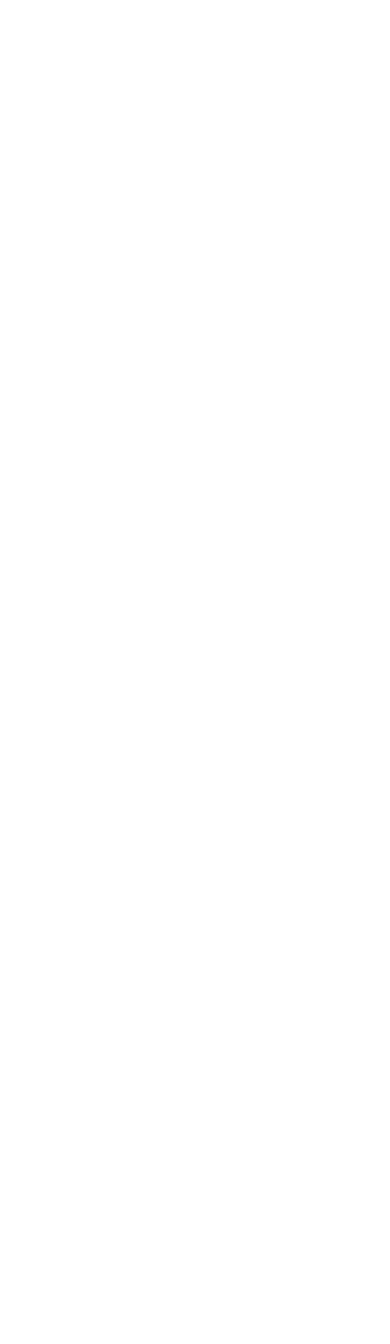
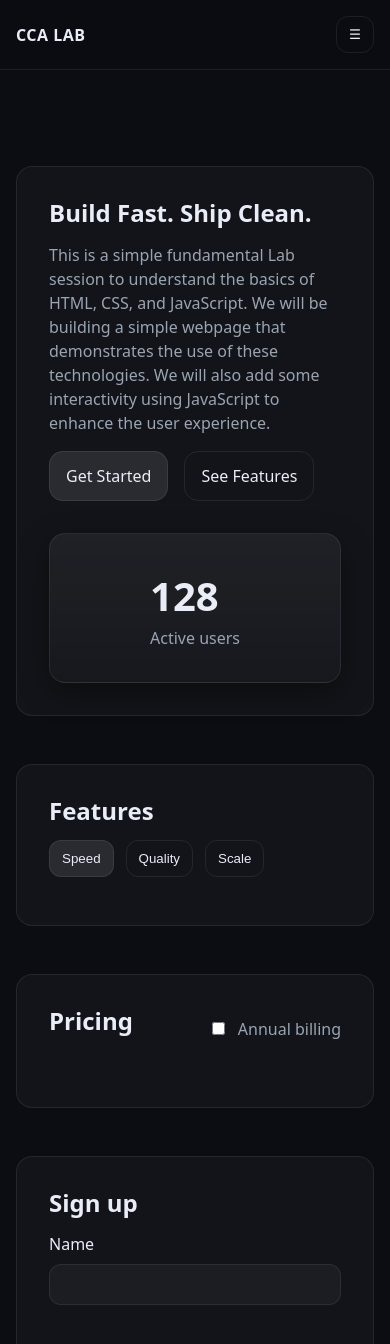
Before and after one commit to KasunLakma/cca-lab-01, a plain HTML site: page index.html in a window 390 px wide. Shown: the top 1344 px of the page. Before the commit the page ends 844 px from the top, so only its background shows below. Drawn offline with Linux system fonts and the light colour scheme.

Commit message:
Add initial site HTML and styles
Implemented the basic landing page structure using semantic HTML. Added global layout rules, reusable UI components (buttons, cards), form styles, and responsive breakpoints. Included a mobile navigation pattern to support future JS interactivity.

```diff
--- a/index.html
+++ b/index.html
@@ -1,12 +1,161 @@
+<html>
+  <head></head>
+  <body></body>
 <html lang="en">
-    <head>
-        <meta charset="UTF-8"/>
-        <meta name="viewport" content="width=device-width, initial-scale=1.0"/>
-        <title>CCA LAB SESSION 1</title>
-        <link rel="stylesheet" href="./styles.css"/>
+  <head>
+    <meta charset="utf-8" />
+    <meta name="viewport" content="width=device-width, initial-scale=1.0" />
+    <!-- Title of the webpage that appears in the browser tab -->
+    <title>CCA LAB SESSION 2802</title>
+    <link rel="stylesheet" href="./styles.css" />
+  </head>
+  <body>
+    <!-- ===== Site Header (Component: SiteHeader) ===== -->
+    <header class="SiteHeader">
+      <a href="./" class="Logo" aria-label="CCA home">CCA LAB</a>
+      <button
+        class="IconButton"
+        id="menuBtn"
+        type="button"
+        aria-expanded="false"
+        aria-controls="nav"
+      >
+        ☰ <span class="sr-only">Open menu</span>
+      </button>
+      <nav id="nav" class="Nav" aria-label="Primary">
+        <a href="#features">Features</a>
+        <a href="#pricing">Pricing</a>
+        <a href="#signup">Sign up</a>
+      </nav>
+    </header>
+    <main class="Page">
+      <!-- ===== Hero (Component: Hero) ===== -->
+      <section class="Hero" aria-label="Hero">
+        <div class="Hero__Content">
+          <h1>Build Fast. Ship Clean.</h1>
+          <p>
+            This is a simple fundamental Lab session to understand the basics of
+            HTML, CSS, and JavaScript. We will be building a simple webpage that
+            demonstrates the use of these technologies. We will also add some
+            interactivity using JavaScript to enhance the user experience.
+          </p>
+          <div class="Hero__actions">
+            <a class="Btn Btn--primary" href="#signup">Get Started</a>
+            <a class="Btn Btn--ghost" href="#features">See Features</a>
+          </div>
+        </div>
+        <div class="Hero__card" aria-hidden="true">
+          <div class="Stat">
+            <div class="Stat__value" id="liveUsers">128</div>
+            <div class="Stat__label">Active users</div>
+          </div>
+        </div>
+      </section>
+      <!-- ===== Features (Component: Features) ===== -->
+      <section id="features" class="Features">
+        <h2>Features</h2>
 
-    </head>
-    <body>
-        <script src="./app.js " defer></script>
-    </body>
+        <!-- Tabs container -->
+        <div class="Tabs">
+          <!-- The tab buttons
+             We’ll toggle .is-active with JS
+             data-tab = key we use to choose content from our data object
+        -->
+          <div class="Tabs__list" role="tablist" aria-label="Feature tabs">
+            <button
+              class="Tab is-active"
+              type="button"
+              role="tab"
+              data-tab="speed"
+              aria-selected="true"
+            >
+              Speed
+            </button>
+            <button
+              class="Tab"
+              type="button"
+              role="tab"
+              data-tab="quality"
+              aria-selected="false"
+            >
+              Quality
+            </button>
+            <button
+              class="Tab"
+              type="button"
+              role="tab"
+              data-tab="scale"
+              aria-selected="false"
+            >
+              Scale
+            </button>
+          </div>
+
+          <!-- Tab panel where JS renders content (state-driven rendering) -->
+          <div class="Tabs__panel" id="tabPanel" role="tabpanel"></div>
+        </div>
+      </section>
+      <!-- ===== Pricing (Component: Pricing) ===== -->
+      <section id="pricing" class="Pricing">
+        <div class="Pricing__top">
+          <h2>Pricing</h2>
+
+          <!-- Billing switch (monthly/annual)
+             JS reads this input and updates state.billing
+        -->
+          <label class="Switch">
+            <input type="checkbox" id="billingToggle" />
+            <span>Annual billing</span>
+          </label>
+        </div>
+
+        <!-- Pricing cards are rendered by JS from data (not hardcoded) -->
+        <div class="Cards" id="pricingCards" aria-label="Pricing plans"></div>
+      </section>
+
+      <!-- ===== Signup (Component: SignupForm) ===== -->
+      <section id="signup" class="Signup">
+        <h2>Sign up</h2>
+
+        <!-- novalidate: we handle validation ourselves for learning -->
+        <form id="signupForm" novalidate>
+          <div class="Field">
+            <label for="name">Name</label>
+            <input id="name" name="name" autocomplete="name" />
+            <!-- Inline error container controlled by JS -->
+            <small class="Field__error" data-error-for="name"></small>
+          </div>
+
+          <div class="Field">
+            <label for="email">Email</label>
+            <input id="email" name="email" autocomplete="email" />
+            <small class="Field__error" data-error-for="email"></small>
+          </div>
+
+          <div class="Field">
+            <label for="track">Track</label>
+            <select id="track" name="track">
+              <option value="">Select one</option>
+              <option>Full-Stack</option>
+              <option>Software Engineer</option>
+            </select>
+            <small class="Field__error" data-error-for="track"></small>
+          </div>
+
+          <button class="Btn Btn--primary" type="submit">Create account</button>
+
+          <!-- Status message area (success / prompts) -->
+          <p class="Form__msg" id="formMsg" role="status"></p>
+        </form>
+      </section>
+    </main>
+
+    <!-- ===== Site Footer (Component: SiteFooter) ===== -->
+    <footer class="SiteFooter">
+      <small>Built during CCA Lab Session - HTML, CSS, and JS Essentials</small>
+    </footer>
+
+    <!-- Our JavaScript file where we handle all interactivity -->
+    <script src="./app.js" defer></script>
+  </body>
 </html>
--- a/styles.css
+++ b/styles.css
@@ -0,0 +1,339 @@
+/* styles.css
+  Focus: variables, spacing scale, responsive patterns, reusable UI pieces.
+*/
+
+/* ===== Design Tokens / Variables ===== */
+:root {
+  /* Colours */
+  --bg: #0b0d12;
+  --card: #121622;
+  --text: #e9edf7;
+  --muted: #9aa4b2;
+  --line: rgba(255, 255, 255, 0.08);
+
+  /* Shape */
+  --r: 16px;
+
+  /* Spacing scale */
+  --s1: 8px;
+  --s2: 12px;
+  --s3: 16px;
+  --s4: 24px;
+  --s5: 32px;
+  --s6: 48px;
+
+  /* Layout */
+  --max: 1100px;
+
+  /* Shadow */
+  --shadow: 0 10px 30px rgba(0, 0, 0, 0.35);
+}
+
+/* ===== Reset-ish basics ===== */
+* {
+  box-sizing: border-box;
+}
+html,
+body {
+  margin: 0;
+  padding: 0;
+}
+body {
+  font-family:
+    system-ui,
+    -apple-system,
+    Segoe UI,
+    Roboto,
+    Arial,
+    sans-serif;
+  background: var(--bg);
+  color: var(--text);
+  line-height: 1.5;
+}
+a {
+  color: inherit;
+  text-decoration: none;
+}
+h1,
+h2,
+h3 {
+  line-height: 1.15;
+  margin: 0 0 var(--s3);
+}
+p {
+  margin: 0 0 var(--s3);
+  color: var(--muted);
+}
+
+/* Screen-reader only utility */
+.sr-only {
+  position: absolute;
+  width: 1px;
+  height: 1px;
+  overflow: hidden;
+  clip: rect(0, 0, 0, 0);
+  white-space: nowrap;
+}
+
+/* ===== Header ===== */
+.SiteHeader {
+  position: sticky;
+  top: 0;
+  z-index: 10;
+
+  display: flex;
+  align-items: center;
+  justify-content: space-between;
+
+  padding: var(--s3);
+
+  background: rgba(11, 13, 18, 0.85);
+  backdrop-filter: blur(10px);
+  border-bottom: 1px solid var(--line);
+}
+
+.Logo {
+  font-weight: 800;
+  letter-spacing: 0.5px;
+}
+
+/* Primary nav (desktop) */
+.Nav {
+  display: flex;
+  gap: var(--s4);
+  align-items: center;
+}
+
+/* Mobile menu button (hidden on desktop) */
+.IconButton {
+  display: none;
+  border: 1px solid var(--line);
+  background: transparent;
+  color: var(--text);
+  padding: 10px 12px;
+  border-radius: 12px;
+  cursor: pointer;
+}
+
+/* ===== Page container ===== */
+.Page {
+  max-width: var(--max);
+  margin: 0 auto;
+  padding: var(--s6) var(--s3);
+}
+
+/* ===== Hero ===== */
+.Hero {
+  display: grid;
+  grid-template-columns: 1.4fr 0.6fr;
+  gap: var(--s5);
+  align-items: stretch;
+  margin-bottom: var(--s6);
+}
+
+.Hero__actions {
+  display: flex;
+  gap: var(--s3);
+  flex-wrap: wrap;
+}
+
+.Hero__card {
+  background: linear-gradient(
+    180deg,
+    rgba(255, 255, 255, 0.06),
+    rgba(255, 255, 255, 0.02)
+  );
+  border: 1px solid var(--line);
+  border-radius: var(--r);
+  box-shadow: var(--shadow);
+  padding: var(--s5);
+
+  display: flex;
+  align-items: center;
+  justify-content: center;
+}
+
+.Stat__value {
+  font-size: 40px;
+  font-weight: 900;
+}
+.Stat__label {
+  color: var(--muted);
+}
+
+/* ===== Reusable Buttons ===== */
+.Btn {
+  display: inline-flex;
+  align-items: center;
+  justify-content: center;
+
+  border-radius: 14px;
+  padding: 12px 16px;
+
+  border: 1px solid var(--line);
+  gap: 10px;
+
+  transition:
+    transform 0.08s ease,
+    background 0.12s ease;
+}
+.Btn:hover {
+  transform: translateY(-1px);
+}
+.Btn--primary {
+  background: rgba(255, 255, 255, 0.1);
+}
+.Btn--ghost {
+  background: transparent;
+}
+
+/* ===== Section Card Pattern ===== */
+section {
+  margin: var(--s6) 0;
+  padding: var(--s5);
+
+  border: 1px solid var(--line);
+  border-radius: var(--r);
+  background: rgba(255, 255, 255, 0.03);
+}
+
+/* ===== Tabs ===== */
+.Tabs__list {
+  display: flex;
+  gap: var(--s2);
+  margin-bottom: var(--s3);
+  flex-wrap: wrap;
+}
+
+.Tab {
+  border: 1px solid var(--line);
+  background: transparent;
+  color: var(--text);
+
+  padding: 10px 12px;
+  border-radius: 12px;
+  cursor: pointer;
+}
+.Tab.is-active {
+  background: rgba(255, 255, 255, 0.1);
+}
+
+/* ===== Pricing ===== */
+.Pricing__top {
+  display: flex;
+  align-items: center;
+  justify-content: space-between;
+  gap: var(--s4);
+  flex-wrap: wrap;
+}
+
+/* Small “switch” label; input is the actual toggle */
+.Switch {
+  display: flex;
+  gap: 10px;
+  align-items: center;
+  color: var(--muted);
+}
+
+.Cards {
+  display: grid;
+  grid-template-columns: repeat(3, 1fr);
+  gap: var(--s4);
+  margin-top: var(--s4);
+}
+
+.Card {
+  background: var(--card);
+  border: 1px solid var(--line);
+  border-radius: var(--r);
+  padding: var(--s4);
+  box-shadow: var(--shadow);
+}
+
+.Card__price {
+  font-size: 28px;
+  font-weight: 900;
+  margin: var(--s2) 0;
+}
+
+/* ===== Form ===== */
+.Field {
+  display: flex;
+  flex-direction: column;
+  gap: 8px;
+  margin-bottom: var(--s3);
+}
+
+input,
+select {
+  background: rgba(255, 255, 255, 0.04);
+  border: 1px solid var(--line);
+  color: var(--text);
+  border-radius: 12px;
+  padding: 12px;
+  outline: none;
+}
+
+input:focus,
+select:focus {
+  border-color: rgba(255, 255, 255, 0.2);
+}
+
+.Field__error {
+  min-height: 18px;
+  color: #ffb4b4;
+}
+
+.Form__msg {
+  margin-top: var(--s3);
+  color: var(--muted);
+}
+
+/* ===== Footer ===== */
+.SiteFooter {
+  border-top: 1px solid var(--line);
+  padding: var(--s4);
+  text-align: center;
+  color: var(--muted);
+}
+
+/* ===== Responsive breakpoints ===== */
+@media (max-width: 900px) {
+  /* Hero becomes a single column */
+  .Hero {
+    grid-template-columns: 1fr;
+  }
+
+  /* Pricing cards stack */
+  .Cards {
+    grid-template-columns: 1fr;
+  }
+}
+
+@media (max-width: 720px) {
+  /* Show hamburger button */
+  .IconButton {
+    display: inline-flex;
+  }
+
+  /* Convert nav into a popover */
+  .Nav {
+    display: none;
+
+    position: absolute;
+    right: var(--s3);
+    top: 62px;
+
+    flex-direction: column;
+    background: rgba(18, 22, 34, 0.98);
+    border: 1px solid var(--line);
+    border-radius: var(--r);
+    padding: var(--s3);
+    min-width: 220px;
+  }
+
+  /* When JS toggles this class, the nav appears */
+  .Nav.is-open {
+    display: flex;
+  }
+}
```
